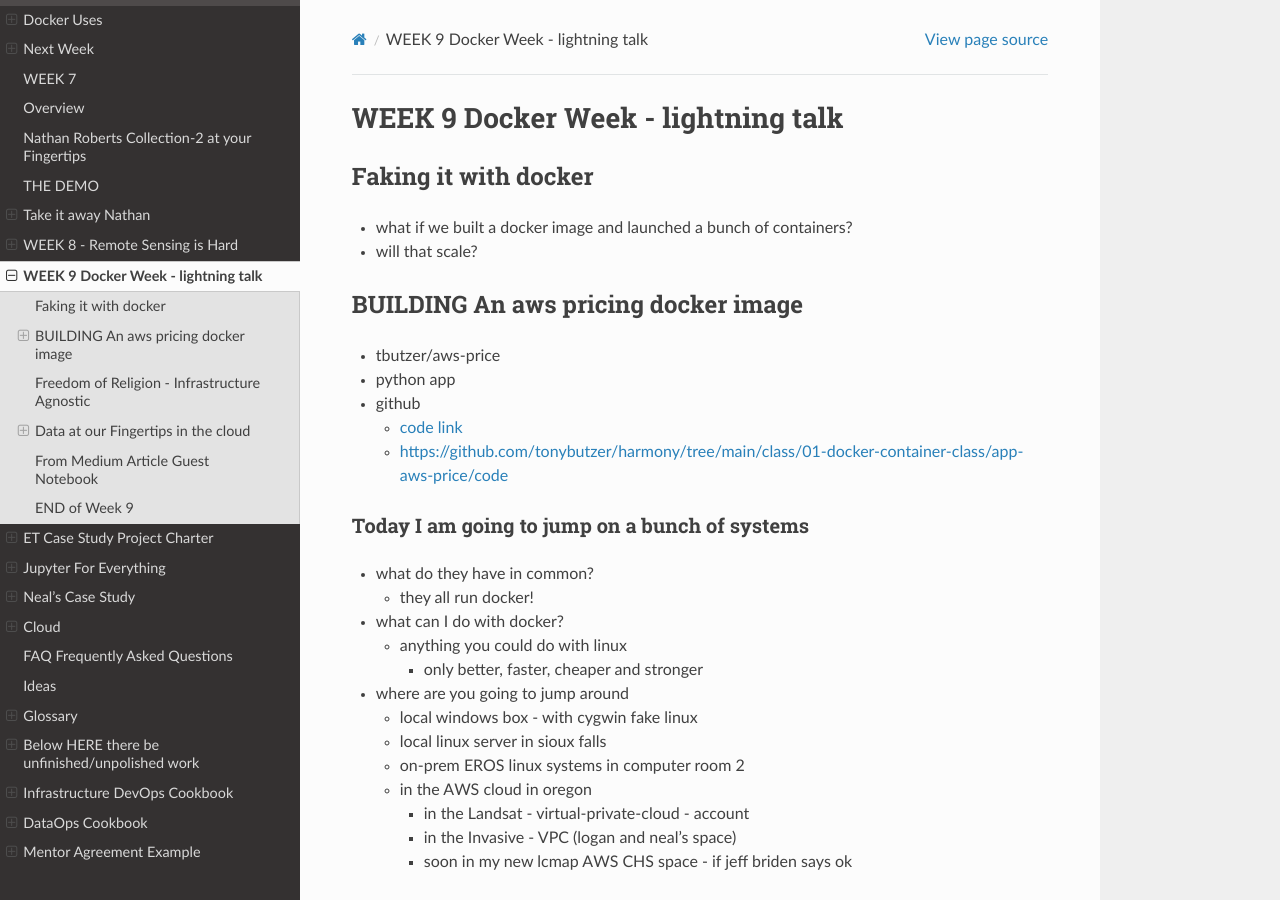
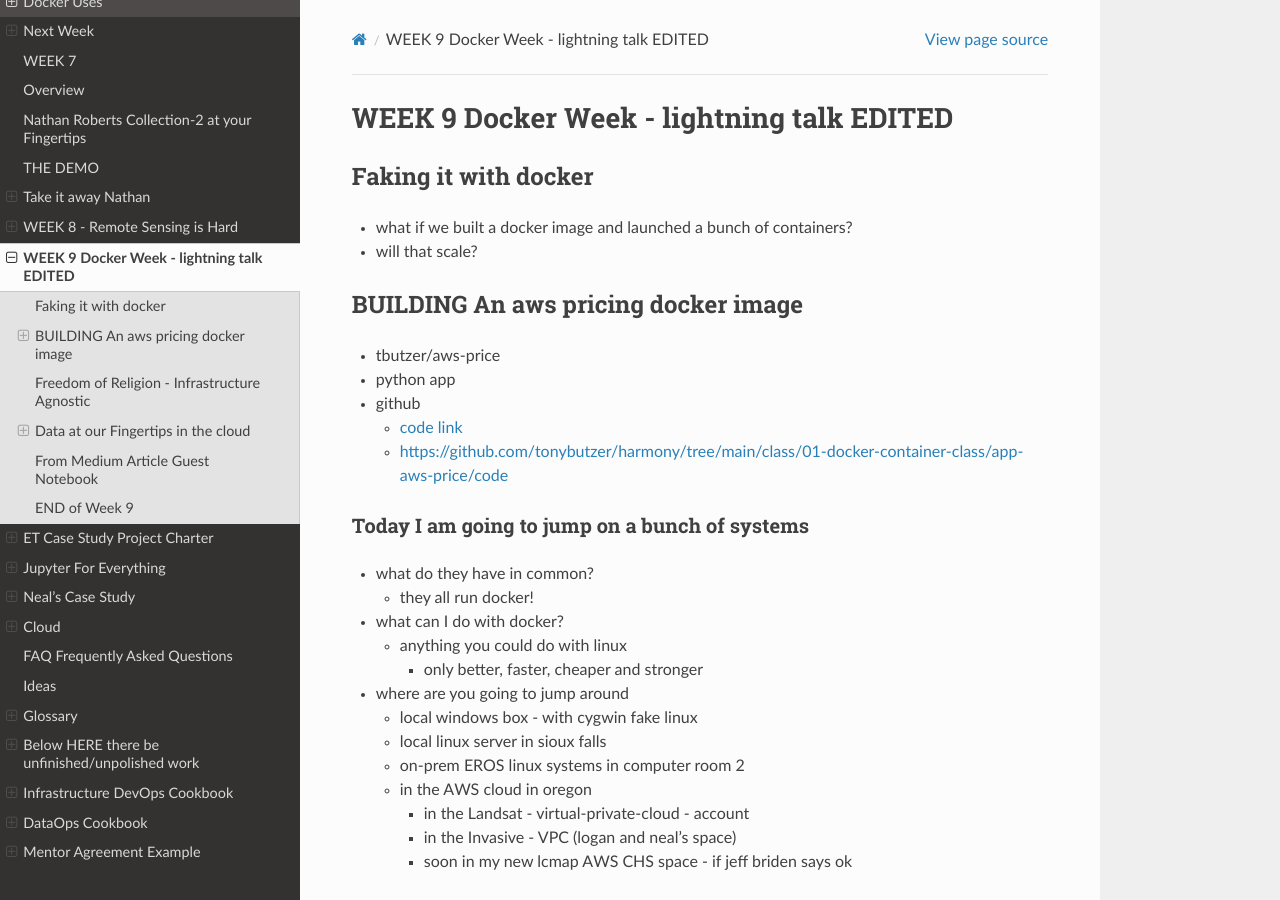
Before and after one commit to tonybutzer/harmony-docs, a Sphinx documentation site: the page built from documentation/source/09week.md, in a window 1280 px wide and 900 px high. Built offline with Sphinx 7.4.7 and the Read the Docs theme 2.0.0, drawn with Linux system fonts in a browser that asks for light colours; pages that are not in the unit, such as notebooks, are missing from menus.

Commit message:
automatic git update from Makefile

```diff
--- a/documentation/source/09week.md
+++ b/documentation/source/09week.md
@@ -1,4 +1,4 @@
-# WEEK 9 Docker Week - lightning talk
+# WEEK 9 Docker Week - lightning talk EDITED
 
 ## Faking it with docker
 - what if we built a docker image and launched a bunch of containers?
```
